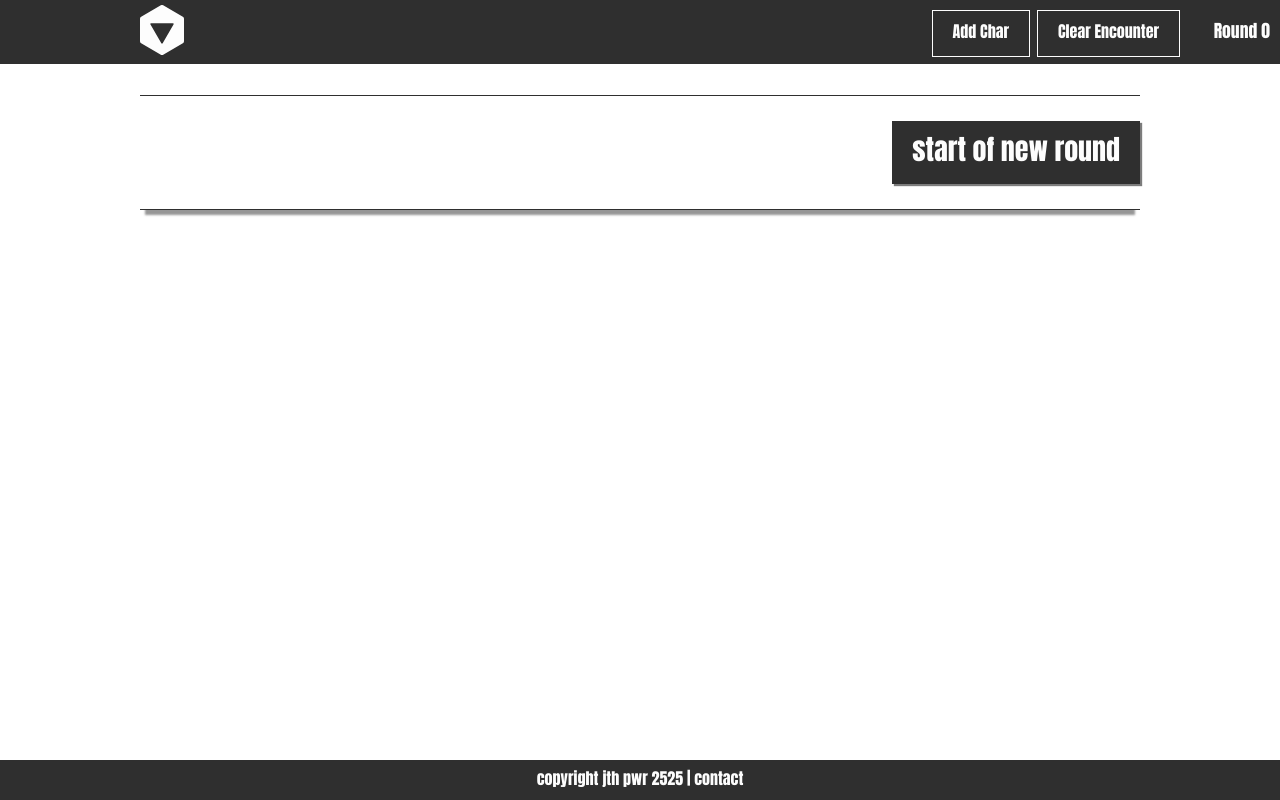
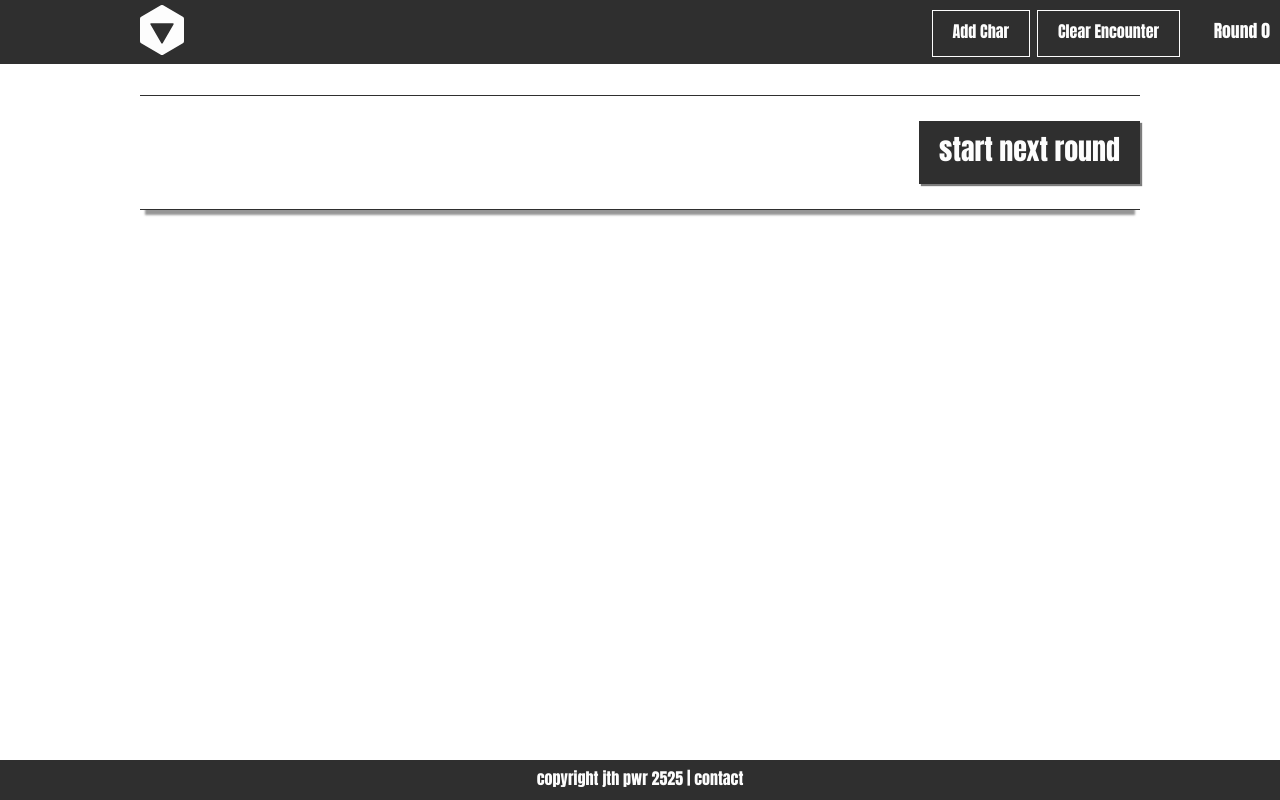
Before and after one commit to patrickwroach/inc, a React app: page / in a window 1280 px wide. Built offline with nearby package versions, Linux system fonts and the light colour scheme.

Commit message:
Start Round button - updated text used

```diff
--- a/app/components/Presentational/character.jsx
+++ b/app/components/Presentational/character.jsx
@@ -66,7 +66,7 @@ export class Character extends React.Component {
 				<div className="char-name">
 					<Button text="&#10006;" addClass="remove "  onClick={() => this.handleRemoveCharacter()} />
 					<h1>
-						<Button id = "start-round-button" text={this.props.name} onClick={this.props.handleStartRound} />
+						<Button id = "start-round-button" text={Constants.startRoundButtonString} onClick={this.props.handleStartRound} />
 						<span className="edit-pen" onClick={() => this.toggleNameEdit()}>{String.fromCharCode(9999)}</span>
 					</h1>
 				</div>
--- a/app/other/Constants.js
+++ b/app/other/Constants.js
@@ -34,4 +34,8 @@ export class Constants {
 	static get continueEncounterWithNoCharactersString() {
 		return "I thought we'd need at least one Character?  Please add one so we can continue!";
 	}
+
+	static get startRoundButtonString() {
+		return "start next round";
+	}
 }
```
